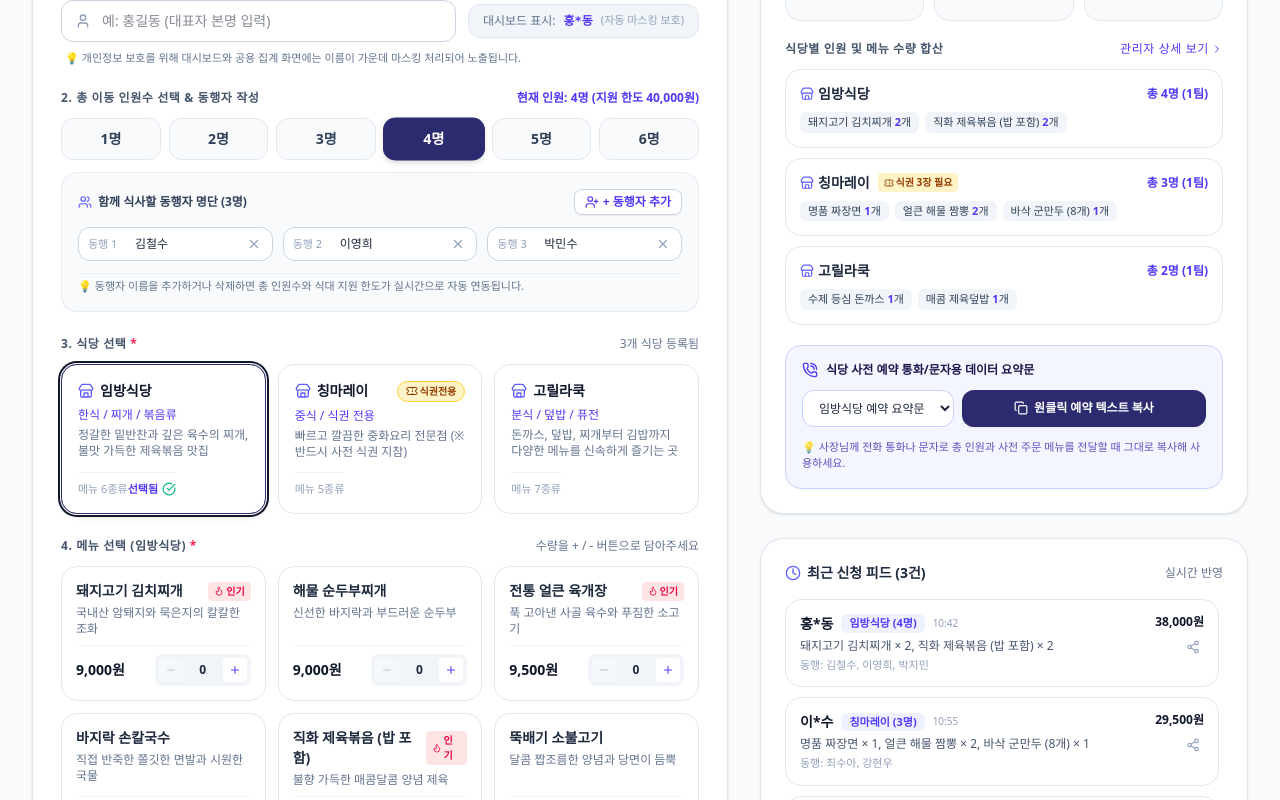
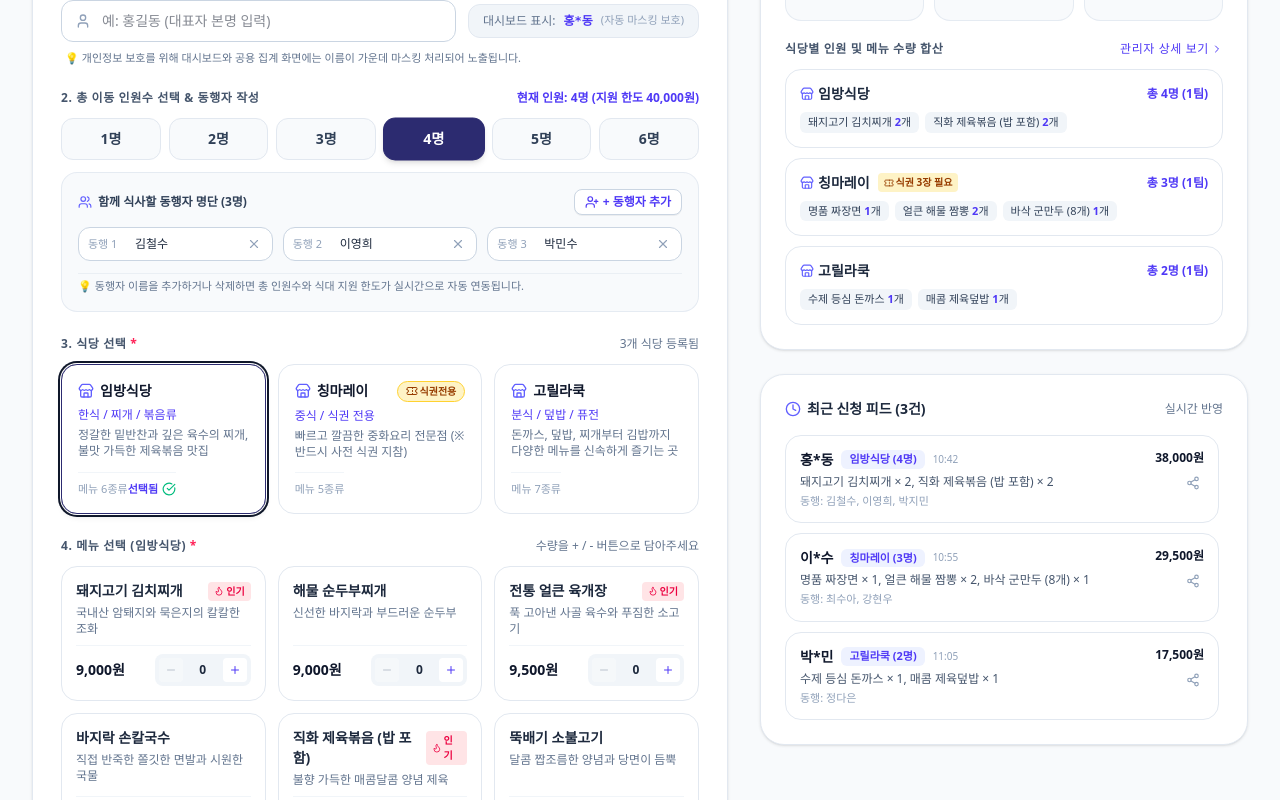
Before and after one commit to jinnnny07-rgb/future-dream-lunch, a React (Vite) app: page / in a window 1280 px wide. Shown: the part 903-1703 px from the top of the page. Built offline with nearby package versions, Linux system fonts and the light colour scheme; a web font is replaced by a local one.

Commit message:
refactor: remove unused copy reservation feature
Remove state, UI components, and utility logic associated with copying reservation text from the LiveSummaryWidget to streamline the dashboard interface.

```diff
--- a/src/components/LiveSummaryWidget.tsx
+++ b/src/components/LiveSummaryWidget.tsx
@@ -1,18 +1,15 @@
-import React, { useState, useMemo } from 'react';
+import React, { useMemo } from 'react';
 import {
   BarChart3,
   Users,
   Store,
-  Copy,
-  Check,
-  PhoneCall,
   Ticket,
   ChevronRight,
   Share2,
   Clock
 } from 'lucide-react';
 import { Booking, Restaurant, ThemeConfig } from '../types';
-import { formatKRW, generateRestaurantReservationText, copyToClipboard } from '../utils';
+import { formatKRW } from '../utils';
 
 interface LiveSummaryWidgetProps {
   bookings: Booking[];
@@ -29,11 +26,6 @@ export const LiveSummaryWidget: React.FC<LiveSummaryWidgetProps> = ({
   onOpenShareModal,
   onSelectAdminSummary,
 }) => {
-  const [selectedRestForCopy, setSelectedRestForCopy] = useState<string>(
-    restaurants[0]?.id || ''
-  );
-  const [copiedSuccess, setCopiedSuccess] = useState<boolean>(false);
-
   // Aggregated calculations
   const totalHeadcount = useMemo(() => {
     return bookings.reduce((sum, b) => sum + b.headcount, 0);
@@ -67,19 +59,6 @@ export const LiveSummaryWidget: React.FC<LiveSummaryWidgetProps> = ({
       };
     });
   }, [restaurants, bookings]);
-
-  // Copy reservation text for selected restaurant
-  const handleCopyReservationText = async () => {
-    const targetRest = restaurants.find((r) => r.id === selectedRestForCopy) || restaurants[0];
-    const targetBookings = bookings.filter((b) => b.restaurantId === targetRest.id);
-    const text = generateRestaurantReservationText(targetRest, targetBookings);
-
-    const success = await copyToClipboard(text);
-    if (success) {
-      setCopiedSuccess(true);
-      setTimeout(() => setCopiedSuccess(false), 2500);
-    }
-  };
 
   return (
     <div
@@ -212,57 +191,9 @@ export const LiveSummaryWidget: React.FC<LiveSummaryWidgetProps> = ({
             })}
           </div>
         </div>
-
-        {/* 3. One-Click Reservation Copy for Calls / SMS */}
-        <div className="mt-5 p-4 rounded-2xl bg-indigo-50/70 dark:bg-indigo-950/40 border border-indigo-200 dark:border-indigo-900 space-y-3">
-          <div className="flex items-center justify-between">
-            <div className="flex items-center space-x-2">
-              <PhoneCall className="w-4 h-4 text-indigo-600 dark:text-indigo-400" />
-              <span className="text-xs font-bold text-indigo-950 dark:text-indigo-200">
-                식당 사전 예약 통화/문자용 데이터 요약문
-              </span>
-            </div>
-          </div>
-
-          <div className="flex flex-col sm:flex-row gap-2">
-            <select
-              value={selectedRestForCopy}
-              onChange={(e) => setSelectedRestForCopy(e.target.value)}
-              className="py-2 px-3 rounded-xl border bg-white dark:bg-slate-900 border-indigo-200 dark:border-indigo-800 text-xs font-medium text-slate-800 dark:text-slate-200 focus:outline-hidden"
-            >
-              {restaurants.map((r) => (
-                <option key={r.id} value={r.id}>
-                  {r.name} 예약 요약문
-                </option>
-              ))}
-            </select>
-
-            <button
-              onClick={handleCopyReservationText}
-              id="btn-copy-restaurant-reservation-text"
-              className="flex-1 py-2 px-3 rounded-xl text-white font-semibold text-xs transition-all shadow-xs flex items-center justify-center space-x-1.5 active:scale-98"
-              style={{ backgroundColor: themeConfig.primaryColor }}
-            >
-              {copiedSuccess ? (
-                <>
-                  <Check className="w-3.5 h-3.5 text-emerald-300" />
-                  <span>예약 문구 복사 완료!</span>
-                </>
-              ) : (
-                <>
-                  <Copy className="w-3.5 h-3.5" />
-                  <span>원클릭 예약 텍스트 복사</span>
-                </>
-              )}
-            </button>
-          </div>
-          <p className="text-[11px] text-indigo-800/80 dark:text-indigo-300">
-            💡 사장님께 전화 통화나 문자로 총 인원과 사전 주문 메뉴를 전달할 때 그대로 복사해 사용하세요.
-          </p>
-        </div>
       </div>
 
-      {/* 4. Live Booking Activity Feed */}
+      {/* 3. Live Booking Activity Feed */}
       <div
         className="p-5 sm:p-6 rounded-3xl border shadow-sm transition-colors duration-200"
         style={{
```
